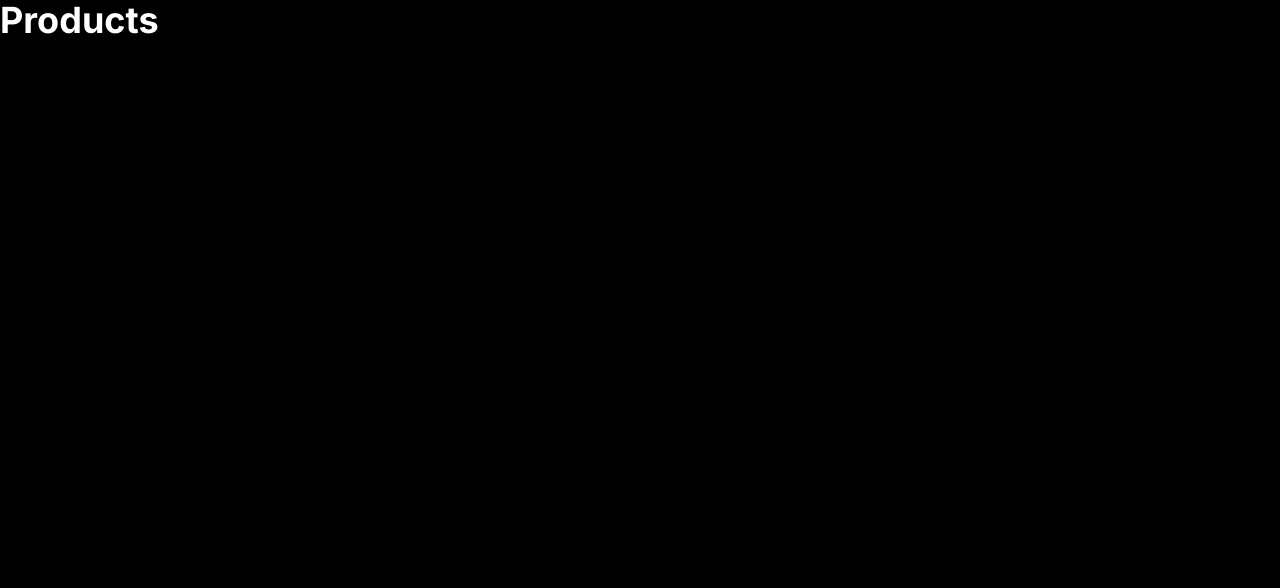
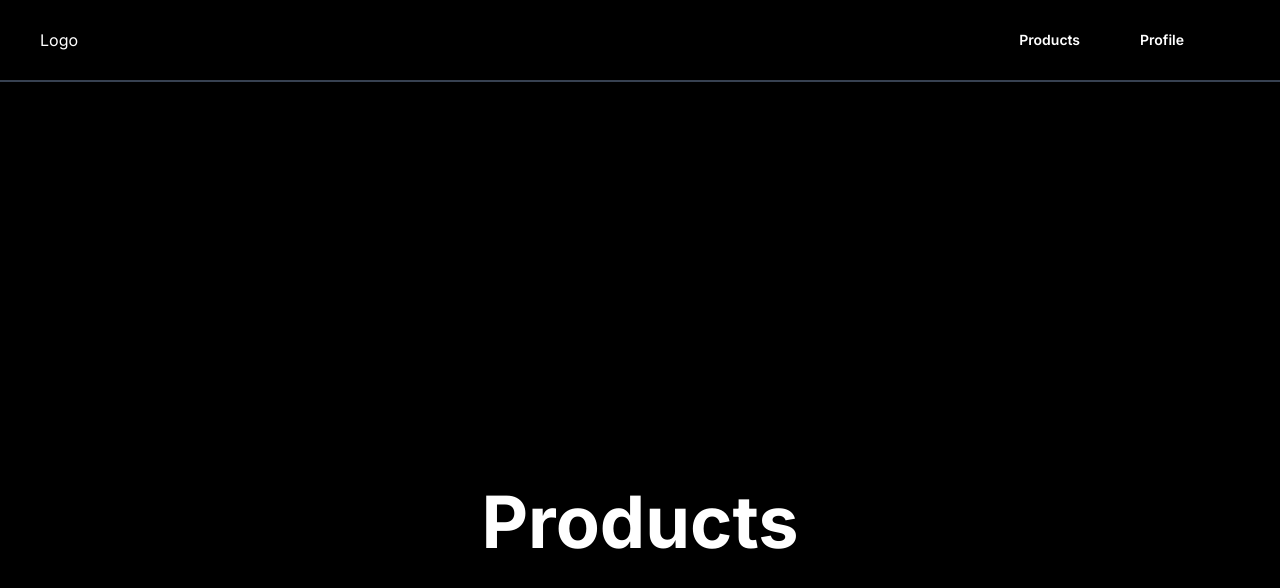
Before and after one commit to yosp313/Swift-Find, a Next.js app in the folder Client/: page /products in a window 1280 px wide. Shown: the top 588 px of the page. Built offline with nearby package versions, Linux system fonts and the light colour scheme.

Commit message:
Refactor page.tsx and NavBar.tsx for improved styling and layout

```diff
--- a/Client/src/app/products/page.tsx
+++ b/Client/src/app/products/page.tsx
@@ -1,5 +1,13 @@
+import { NavBar } from "@/components/NavBar";
 import React from "react";
 
 export default function Products() {
-  return <h1 className="text-4xl font-bold">Products</h1>;
+  return (
+    <>
+      <NavBar />
+      <main className="flex flex-col min-h-screen justify-center items-center">
+        <h1 className="text-7xl font-bold">Products</h1>
+      </main>
+    </>
+  );
 }
--- a/Client/src/components/NavBar.tsx
+++ b/Client/src/components/NavBar.tsx
@@ -3,18 +3,19 @@ import { Button } from "./ui/button";
 
 export const NavBar = () => {
   return (
-    <nav className="flex justify-between mt-5 pb-5 mb-10 border-b-2 border-gray-300 items-center">
+    <nav className="flex justify-between mt-5 pb-5 mb-10 border-b-2 border-gray-700 items-center">
       <Link href="/" className="pl-10">
         Logo
       </Link>
       <div className="flex gap-7 pr-20">
         <Link href="/products">
-          <Button variant={"outline"}>Products</Button>
+          <Button className="text-white font-semibold" variant={"link"}>
+            Products
+          </Button>
         </Link>
-        <Link href="/sign-up">
-          <Button variant={"outline"}>Sign-Up</Button>
-        </Link>
-        <Button variant={"outline"}>Profile</Button>
+        <Button className="text-white font-semibold" variant={"link"}>
+          Profile
+        </Button>
       </div>
     </nav>
   );
```
